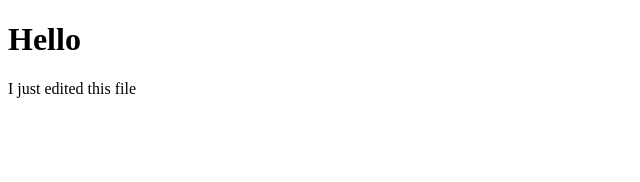
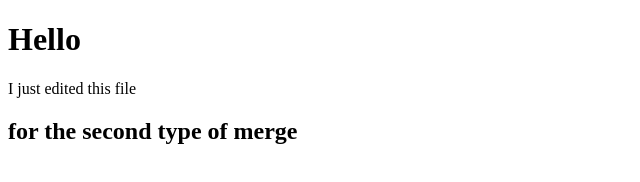
Before and after one commit to akshayvr123/git-study-sample, a plain HTML site: page index.html in a window 1280 px wide. Shown: the whole page, without its empty margins (0-640 px from the left). Drawn offline with Linux system fonts and the light colour scheme.

Commit message:
h2 added in index file

```diff
--- a/index.html
+++ b/index.html
@@ -9,5 +9,6 @@
 <body>
     <h1>Hello</h1>
     <p>I just edited this file</p>
+    <h2>for the second type of merge</h2>
 </body>
 </html>
```
